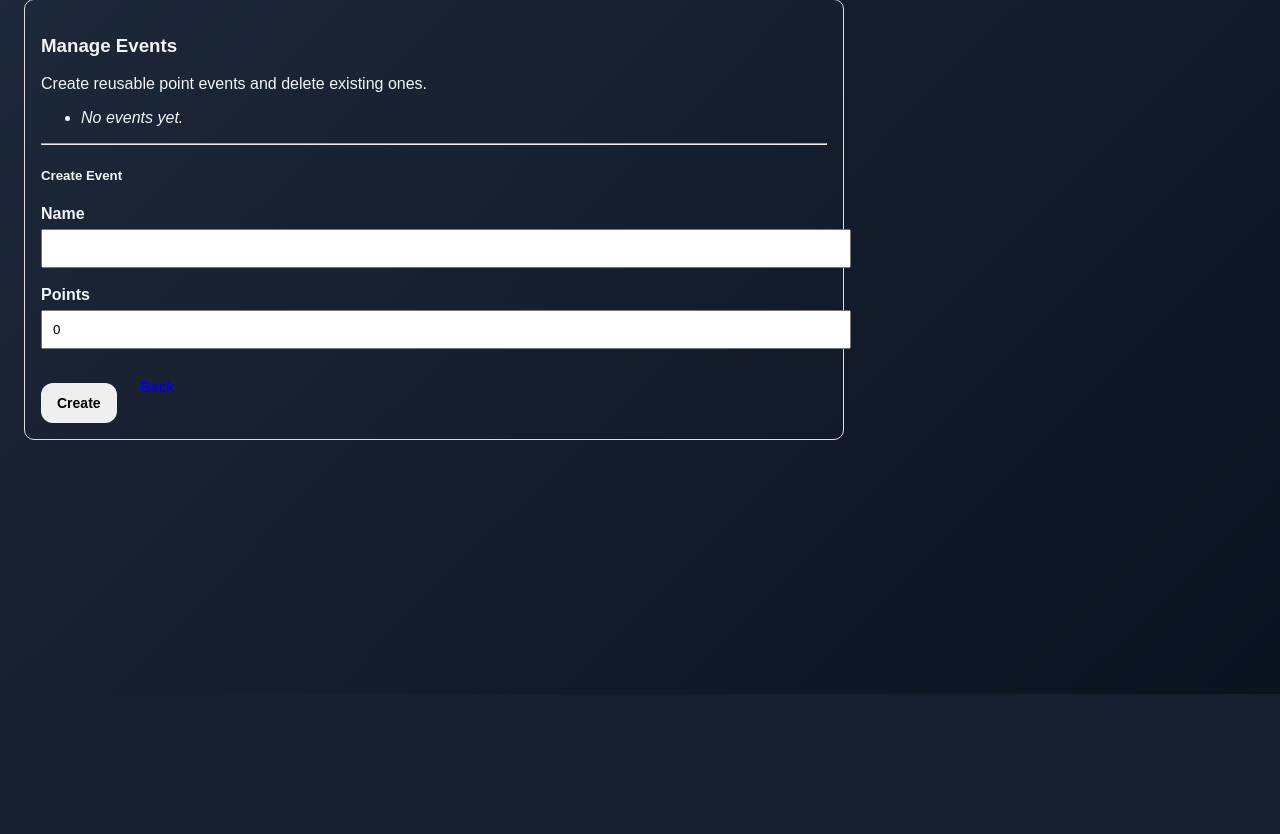
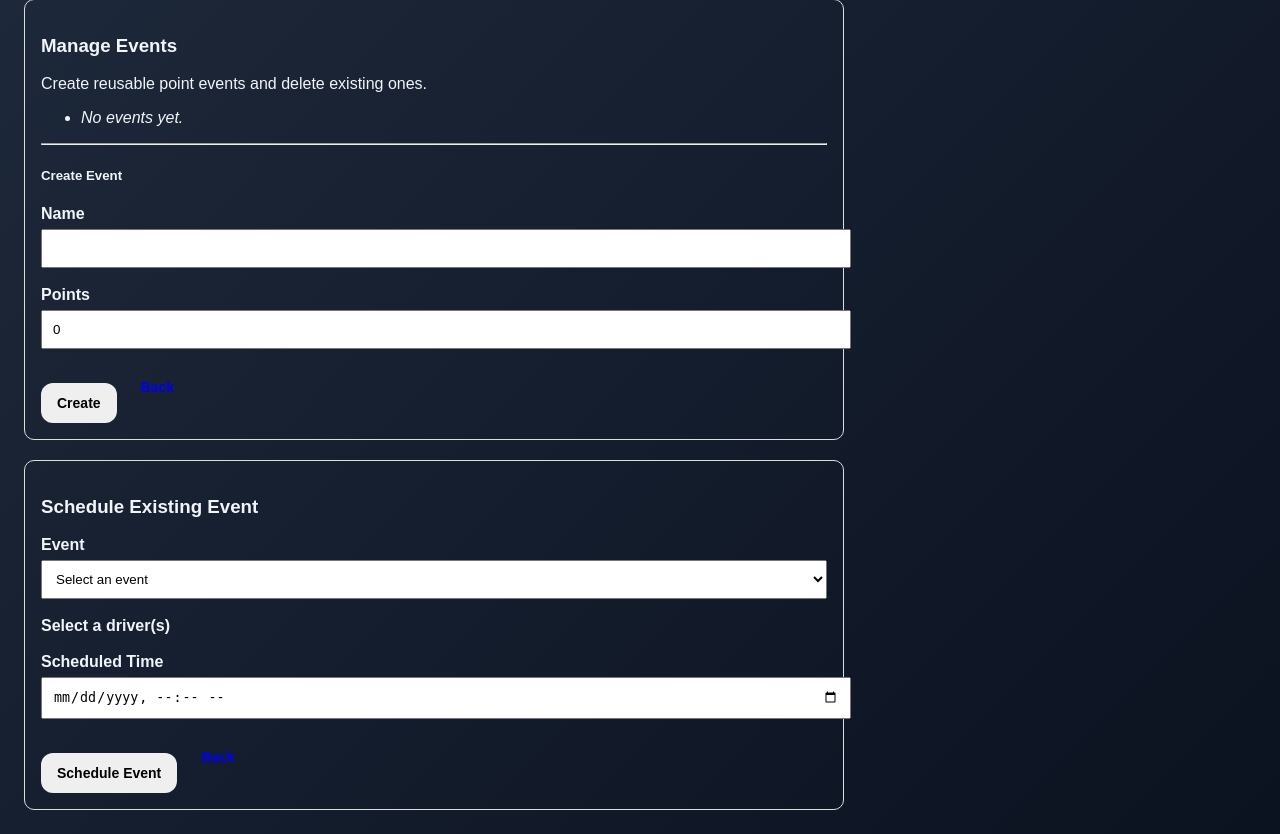
Before and after one commit to Davidandr1/S26-CPSC4910-20, a Flask app: template incentive-app/templates/sponsorEvents.html in a window 1280 px wide. Shown: the part 106-940 px from the top of the page. Before the commit the page ends 800 px from the top, so only its background shows below. Run offline with Flask 3, Linux system fonts and the light colour scheme; the template is opened without the code that fills it, so the values that code supplies are empty; parts of the project's set-up code (start-up, migrations or seed data) failed here and were passed over.

Commit message:
Added A point scheduling function to plan future point changes

```diff
--- a/incentive-app/app/main/routes.py
+++ b/incentive-app/app/main/routes.py
@@ -3,6 +3,8 @@ from sqlalchemy import text
 from app.db import engine
 from app.services.importProducts import ProductAPIService
 from app.services.inventoryService import InventoryService
+from app.services.ScheduledPointEvents import ScheduledPointEventService
+from datetime import datetime, timedelta
 import os
 main_bp = Blueprint("main", __name__)
 
@@ -278,6 +280,95 @@ def sponsor_delete_event():
 
     flash('Event deleted.', 'success')
     return redirect(url_for('main.sponsor_home'))
+
+
+@main_bp.post('/sponsor/events/schedule')
+def sponsor_schedule_event():
+    r = require_role('Sponsor')
+    if r:
+        r2 = require_role('Admin')
+        if r2:
+            return r2
+    sponsor_id = session.get('sponsor_id')
+    current_user = session.get('user_id')
+
+    if not sponsor_id or not current_user:
+        return "Sponsor ID or User ID not found in session", 400
+    if not current_user:
+        return "User ID not found in session", 400
+
+    driver_ids = request.form.getlist('driver_id')
+    if not driver_ids:
+        flash('No drivers selected.', 'error')
+        return redirect(url_for('main.sponsor_events_page'))
+
+    points_string = request.form.get('points', 0).strip()
+    try:
+        points = int(points_string)
+    except Exception:
+        flash('Points must be an integer.', 'error')
+        return redirect(url_for('main.sponsor_events_page'))
+    reason = request.form.get('reason', '').strip()
+    scheduled_for = datetime.strptime(request.form.get('scheduled_for').strip(), '%Y-%m-%dT%H:%M')
+
+    if points == 0:
+        flash('Points cannot be zero.', 'error')
+        return redirect(url_for('main.sponsor_events_page'))
+    if not reason:
+        flash('Reason for point adjustment is required.', 'error')
+        return redirect(url_for('main.sponsor_events_page'))
+    if scheduled_for < datetime.now():
+        flash('Scheduled time must be in the future.', 'error')
+        return redirect(url_for('main.sponsor_events_page'))
+
+    created = ScheduledPointEventService.create_scheduled_events_bulk(sponsor_id, driver_ids, current_user, points, reason, scheduled_for)
+
+    if created == 0:
+        flash('No events were scheduled; verify driver selection.', 'error')
+    else:
+        flash(f'{created} event(s) scheduled successfully.', 'success')
+    return redirect(url_for('main.sponsor_events_page'))
+
+@main_bp.get('sponsor/points/scheduled')
+def sponsor_scheduled_points_page():
+    r = require_role('Sponsor')
+    if r:
+        r2 = require_role('Admin')
+        if r2:
+            return r2
+    sponsor_id = session.get('sponsor_id')
+    if not sponsor_id:
+        return "Sponsor ID not found in session", 400
+    events = ScheduledPointEventService.get_scheduled_events_for_sponsor(sponsor_id)
+    return render_template('sponsorScheduledPoints.html', nav_pages=NAV_PAGES, logged_in=is_logged_in(), scheduled_events=events)
+
+@main_bp.post('/tasks/process_scheduled_events')
+def process_scheduled_events():
+    processed = ScheduledPointEventService.process_scheduled_events()
+    return {"processed": processed}
+
+@main_bp.post('/sponsor/scheduled_events/cancel')
+def sponsor_cancel_scheduled_event():
+    r = require_role('Sponsor')
+    if r:
+        r2 = require_role('Admin')
+        if r2:
+            return r2
+    sponsor_id = session.get('sponsor_id')
+    if not sponsor_id:
+        return "Sponsor ID not found in session", 400
+
+    scheduled_event_id = request.form.get('scheduled_event_id')
+    if not scheduled_event_id:
+        return "Scheduled Event ID not provided", 400
+
+    cancelled = ScheduledPointEventService.cancel_scheduled_event(scheduled_event_id, sponsor_id)
+    if cancelled:
+        flash('Scheduled event cancelled successfully.', 'success')
+    else:
+        flash('Failed to cancel scheduled event. It may have already been processed or cancelled.', 'error')
+
+    return redirect(url_for('main.sponsor_scheduled_points_page'))
 
 
 @main_bp.post('/sponsor/points/adjust')
--- a/incentive-app/templates/sponsorEvents.html
+++ b/incentive-app/templates/sponsorEvents.html
@@ -37,4 +37,68 @@
   </form>
 </div>
 
+
+<div class="card" style="margin-top:20px;">
+  <h3>Schedule Existing Event</h3>
+  <form method="POST" action="{{ url_for('main.schedule_point_event') }}" onsubmit="return confirmScheduleEvent();">
+    <div class="form-group">
+      <label for="event_id">Event</label>
+      <select id="event_id" name="event_id" class="form-control" required>
+        <option value="" disabled selected>Select an event</option>
+        {% for e in events %}
+          <option value="{{ e.Event_ID }}">{{ e.Event_Name }} ({{ e.Event_Points }} points)</option>
+        {% endfor %}
+      </select>
+    </div>
+    <div class="form-group">
+        <label>Select a driver(s)</label>
+        {% for d in drivers %}
+          <div>
+            <input type="checkbox" id="driver_{{ d.User_ID }}" name="driver_id" value="{{ d.User_ID }}">
+            <label for="driver_{{ d.User_ID }}">{{ d.User_FName }} {{ d.User_LName }} ({{ d.User_Email }})</label>
+          </div>
+        {% endfor %}
+    </div>
+
+    <div class="form-group">
+      <label for="scheduled_time">Scheduled Time</label>
+      <input id="scheduled_time" name="scheduled_time" type="datetime-local" class="form-control">
+    </div>
+    <div style="margin-top:.5rem;display:flex;gap:8px;">
+      <button class="btn btn-success" type="submit">Schedule Event</button>
+      <a class="btn btn-link" href="{{ url_for('main.sponsor_home') }}">Back</a>
+    </div>
+  </form>
+</div>
+
+<script>
+  function confirmScheduleEvent() {
+    const eventSelect = document.getElementById('event_id');
+    const selectedEvent = eventSelect.options[eventSelect.selectedIndex].text;
+    const eventName = selectedOption.getAttribute('data-name');
+    const points = selectedOption.getAttribute('data-points');
+    const scheduledTime = document.getElementById('scheduled_time').value;
+    const driverCheckboxes = document.querySelectorAll('input[name="driver_id"]:checked');
+
+    if(!eventSelect.value) {
+      alert('Please select an event to schedule.');
+      return false;
+    }
+
+    if (driverCheckboxes.length === 0) {
+      alert('Please select at least one driver to schedule the event for.');
+      return false;
+    }
+
+    if (!scheduledTime) {
+      alert('Please select a scheduled time for the event.');
+      return false;
+    }
+
+    const confirmationMessage = `Schedule event "${eventName}" worth ${points} points for ${driverCheckboxes.length} driver(s) on ${new Date(scheduledTime).toLocaleString()}?`;
+
+    return confirm(confirmationMessage);
+  }
+</script>
+
 {% endblock %}
```
Also changed, not shown: SQL/Original Schema.sql (+18 -0 lines), incentive-app/app/services/ScheduledPointEvents.py (added, +97 -0 lines), incentive-app/templates/sponsorScheduledPoints.html (added, +51 -0 lines).
